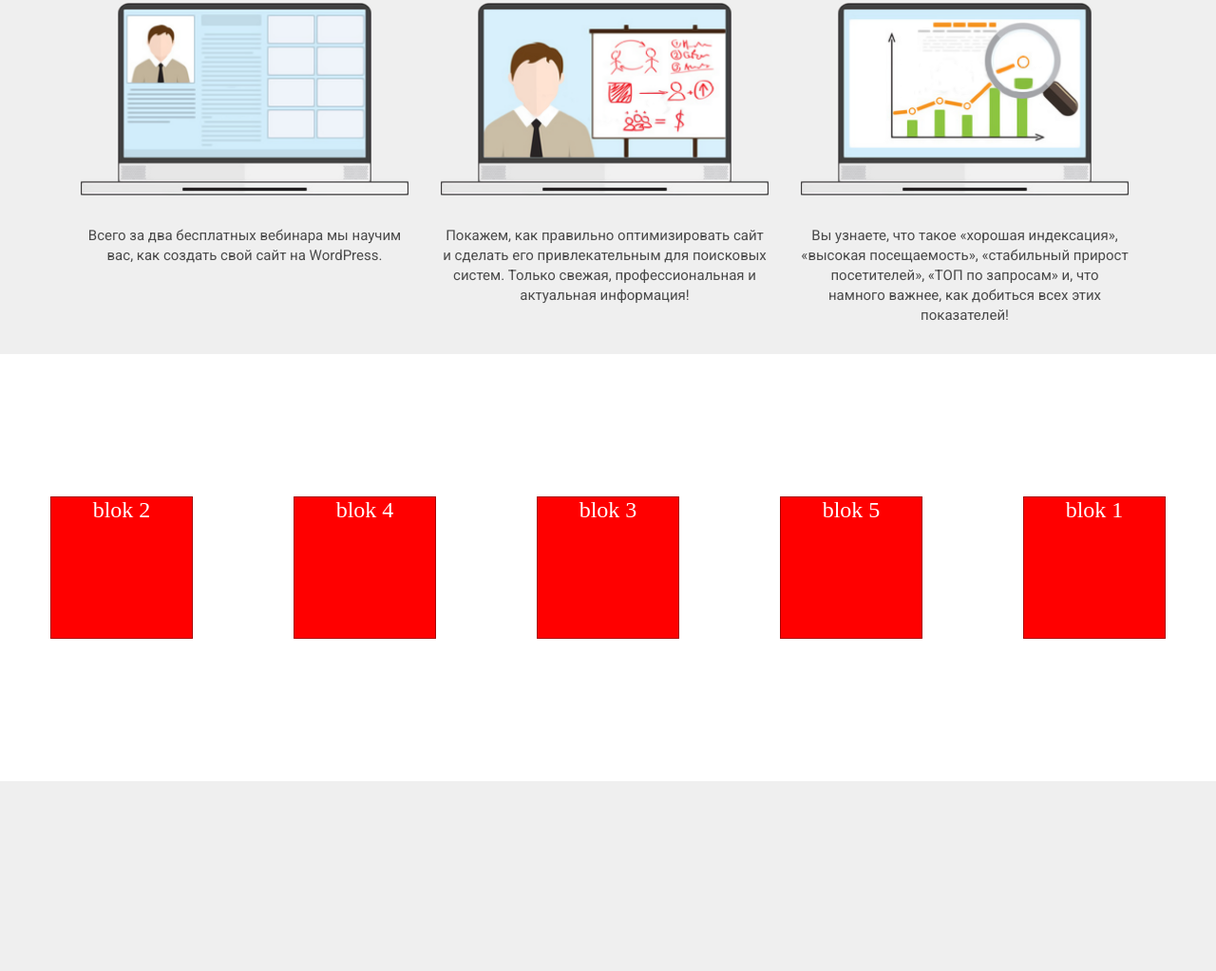
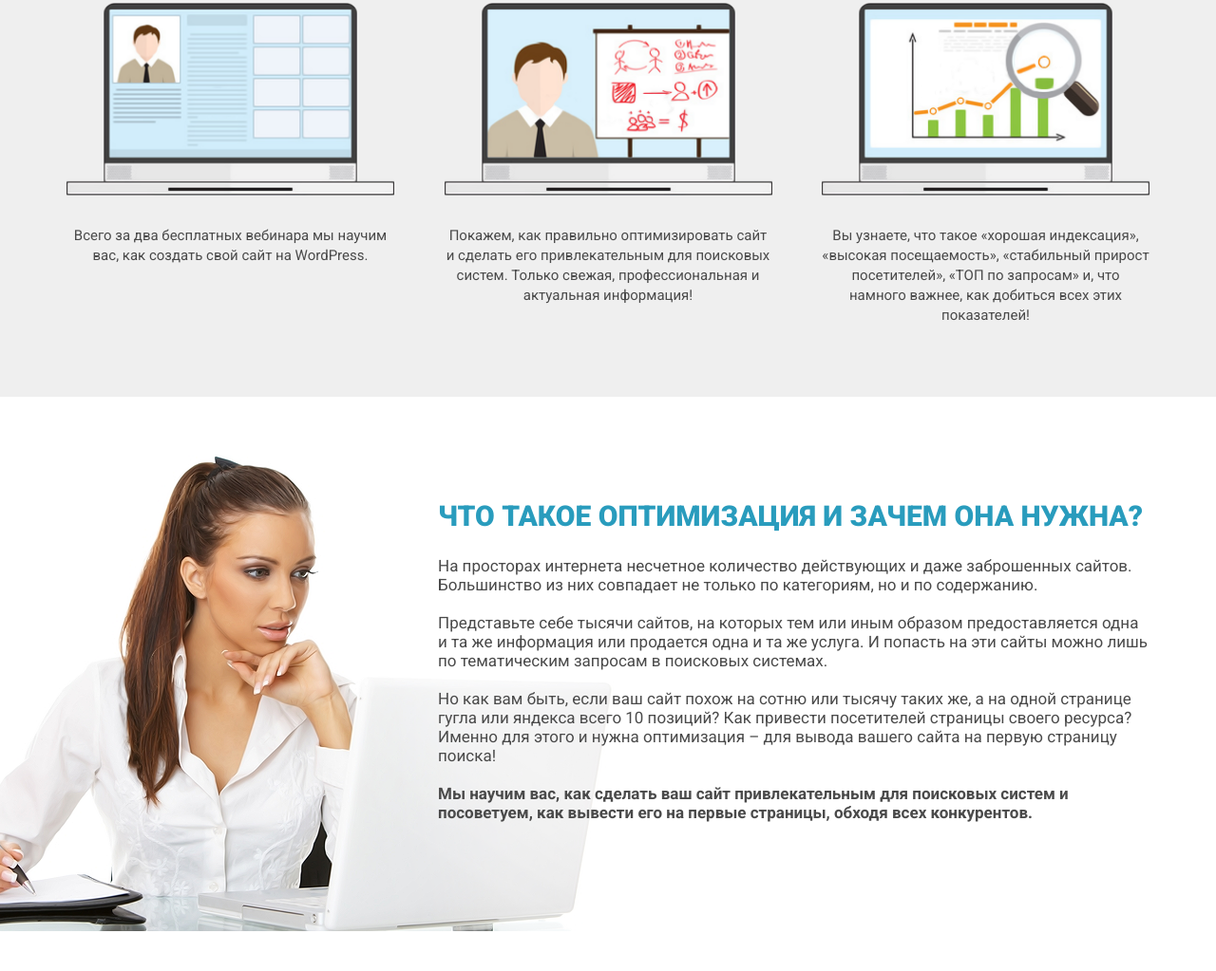
Before and after one commit to gennadiy-gaysha/Vania-HTML, a plain HTML site: page index.html in a window 1280 px wide. Shown: the part 1034-2057 px from the top of the page at 95% size. After the commit the page ends 2015 px from the top, so only its background shows below. Drawn offline with Linux system fonts and the light colour scheme.

Commit message:
Finished lesson_20 part-1

```diff
--- a/css/index.css
+++ b/css/index.css
@@ -14,6 +14,7 @@
 .container {
   width: 1140px;
   margin: 0 auto;
+  position: relative;
 }
 
 .promo {
@@ -130,7 +131,7 @@ h2.title {
 }
 
 .waiting {
-  height: 607px;
+  min-height: 607px;
   padding: 88px 0 75px 0;
   background-color: #efefef;
 }
@@ -163,6 +164,8 @@ h2.title {
 
 .waiting-wrapper {
   margin-top: 45px;
+  display: flex;
+  justify-content: space-between;
 }
 
 .waiting .waiting-wrapper .waiting-item {
@@ -174,9 +177,7 @@ h2.title {
 
   width: 345px;
   text-align: center;
-  display: inline-block;
   vertical-align: top;
-  margin: 0 15px;
 }
 
 .waiting-img {
@@ -187,47 +188,33 @@ h2.title {
   width: 100%;
 }
 
-.section {
-  height: 200px;
-  width: 100%;
-  background-color: #efefef;
+.optimization {
+  min-height: 550px;
+  padding: 108px 0 74px 0;
+}
+.container {
+}
+.optimization-header {
+  margin-left: 391px;
+  margin-bottom: 25px;
+  font-family: "Roboto", sans-serif;
+  font-weight: 900;
+  font-size: 30px;
+  text-transform: uppercase;
+  color: #299cbd;
+}
+.optimization-text {
+  margin-left: 391px;
+  font-family: "Roboto", sans-serif;
+  font-style: normal;
+  font-weight: 300;
+  font-size: 17px;
+  color: #4a4a4a;
 }
 
-.my-flex-container {
-  display: flex;
-  justify-content: space-around;
-  align-items: center;
-  /* flex-direction: column; */
-  /* justify-content: center; */
-  /* justify-content: space-between; */
-  /* flex-wrap: wrap; */
-  height: 450px;
-  overflow: hidden;
+.optimization-img {
+  position: absolute;
+  top: -47px;
+  left: -240px;
+  z-index: -1;
 }
-
-.my-flex-box-1 {
-  order: 5;
-}
-.my-flex-box-2 {
-  order: 1;
-}
-.my-flex-box-3 {
-  order: 3;
-}
-.my-flex-box-4 {
-  order: 2;
-}
-.my-flex-box-5 {
-  order: 4;
-}
-
-.my-flex-box {
-  width: 150px;
-  height: 150px;
-  background-color: red;
-  text-align: center;
-  font-size: 24px;
-
-  color: white;
-  border: 1px solid rgb(169, 0, 0);
-}
--- a/index.html
+++ b/index.html
@@ -68,13 +68,25 @@
         </div>
       </div>
     </section>
-    <div class="my-flex-container">
-      <div class="my-flex-box-1 my-flex-box">blok 1</div>
-      <div class="my-flex-box-2 my-flex-box">blok 2</div>
-      <div class="my-flex-box-3 my-flex-box">blok 3</div>
-      <div class="my-flex-box-4 my-flex-box">blok 4</div>
-      <div class="my-flex-box-5 my-flex-box">blok 5</div>
-    </div>
-    <section class="section"></section>
+    <section class="optimization">
+      <div class="container">
+        <h2 class="optimization-header">Что такое оптимизация и зачем она нужна?</h2>
+        <div class="optimization-text">
+          На просторах интернета несчетное количество действующих и даже заброшенных сайтов.
+          Большинство из них совпадает не только по категориям, но и по содержанию.<br /><br />
+          Представьте себе тысячи сайтов, на которых тем или иным образом предоставляется одна и та
+          же информация или продается одна и та же услуга. И попасть на эти сайты можно лишь по
+          тематическим запросам в поисковых системах. <br /><br />Но как вам быть, если ваш сайт
+          похож на сотню или тысячу таких же, а на одной странице гугла или яндекса всего 10
+          позиций? Как привести посетителей страницы своего ресурса? Именно для этого и нужна
+          оптимизация – для вывода вашего сайта на первую страницу поиска!<br /><br />
+          <strong
+            >Мы научим вас, как сделать ваш сайт привлекательным для поисковых систем и посоветуем,
+            как вывести его на первые страницы, обходя всех конкурентов.</strong
+          >
+        </div>
+        <img src="img/woman_bg.png" alt="Woman" class="optimization-img" />
+      </div>
+    </section>
   </body>
 </html>
```
Also changed, not shown: 3.jpg (added), img/woman_bg.png (added).
